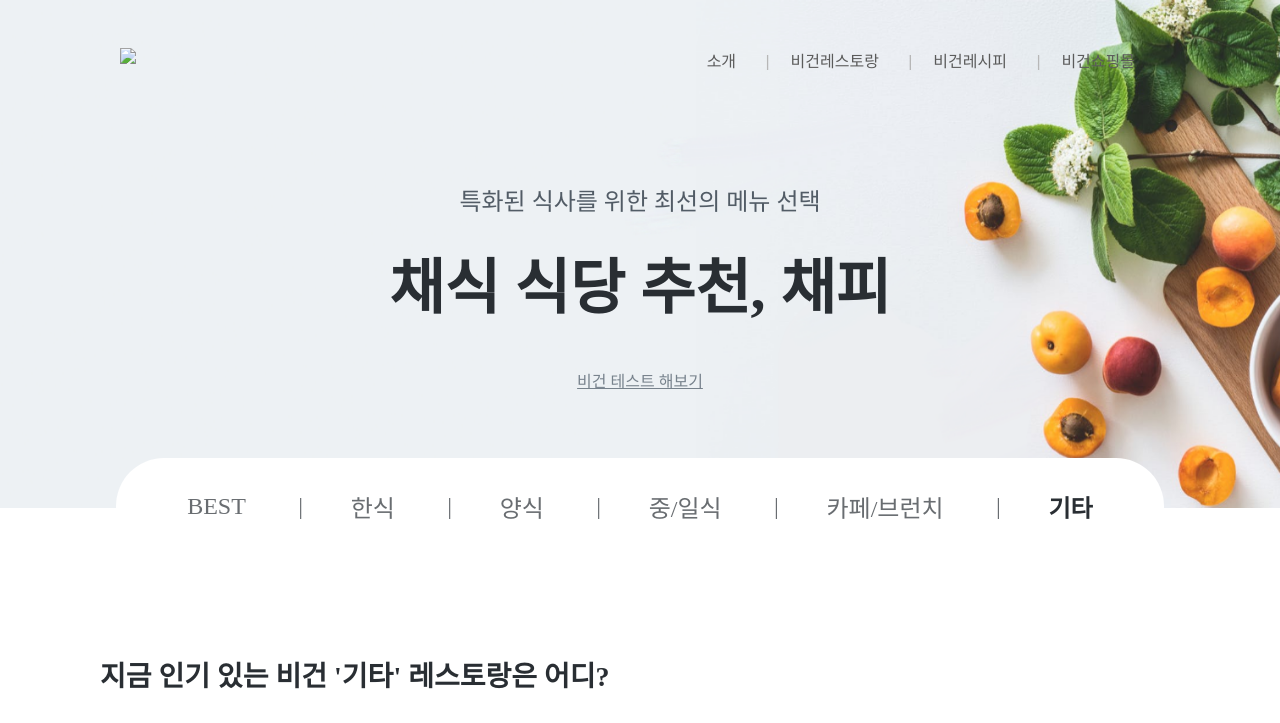
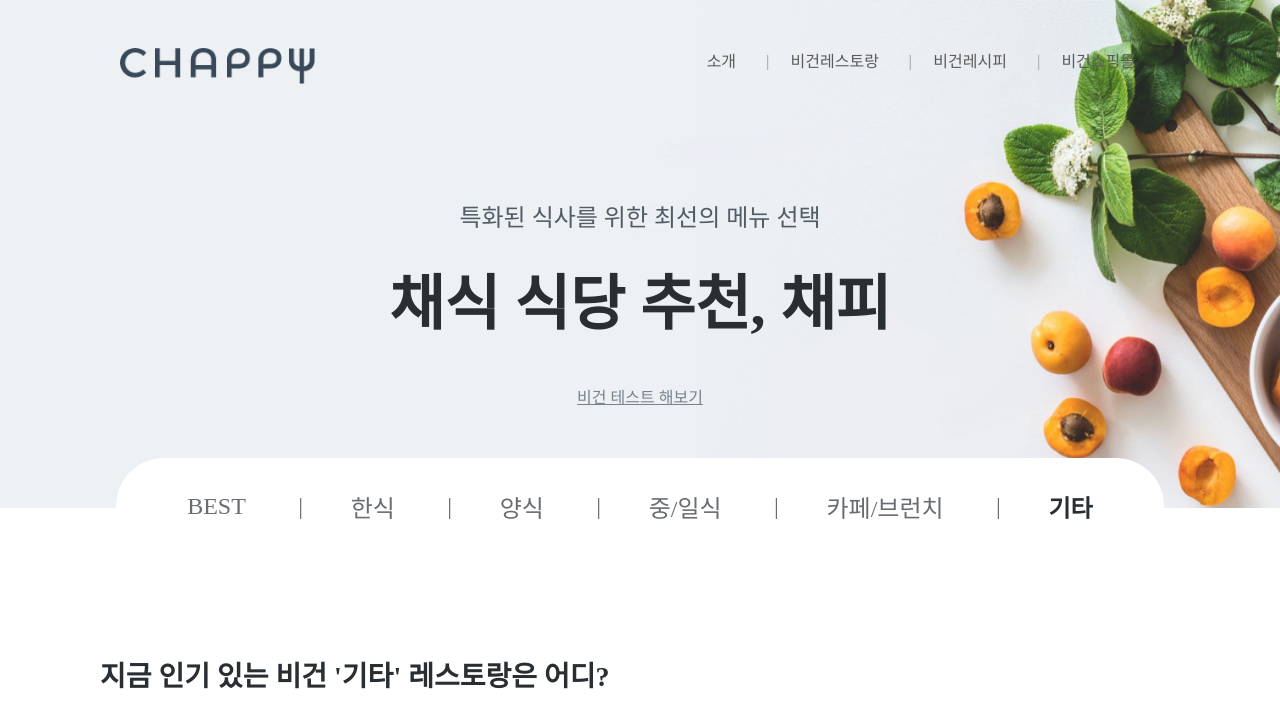
Before and after one commit to chappy-vegan/chappy-vegan.github.io, a plain HTML site: page restaurant/Others.html in a window 1280 px wide. Shown: the top 723 px of the page. Drawn offline with Linux system fonts and the light colour scheme; grey boxes are pictures that could not be loaded; a web font is replaced by a local one.

Commit message:
logo update

```diff
--- a/restaurant/Others.html
+++ b/restaurant/Others.html
@@ -31,7 +31,7 @@
         <div class="navi">
             <a href="!#">
                 <div class="logo">
-                    <img src="images/common/logo.png" width="195">
+                    <img src="../images/common/logo.png" width="195">
                 </div>
             </a>
             <div class="menu">
```
Also changed, not shown: restaurant/CafeBrunch.html (+1 -1 lines), restaurant/ChinaJapan.html (+1 -1 lines), restaurant/Korean.html (+1 -4 lines), restaurant/Western.html (+1 -1 lines).
